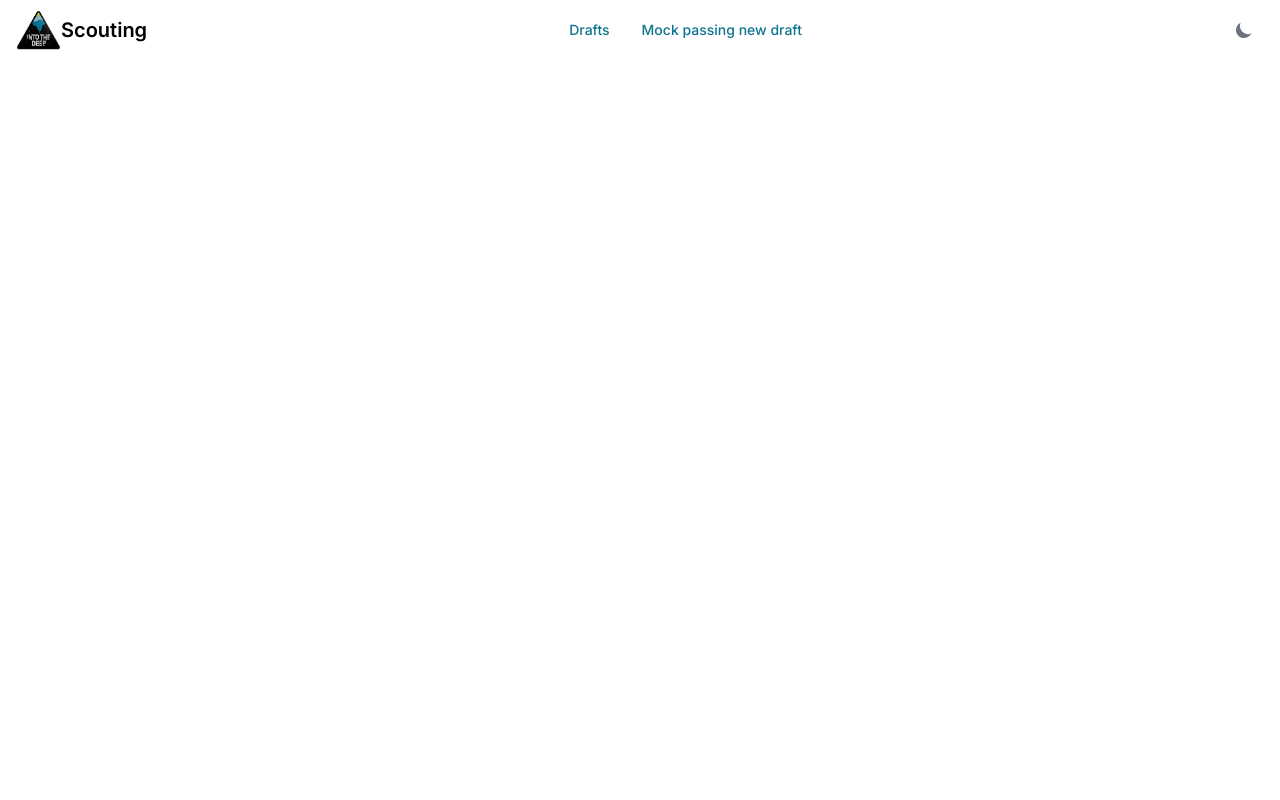
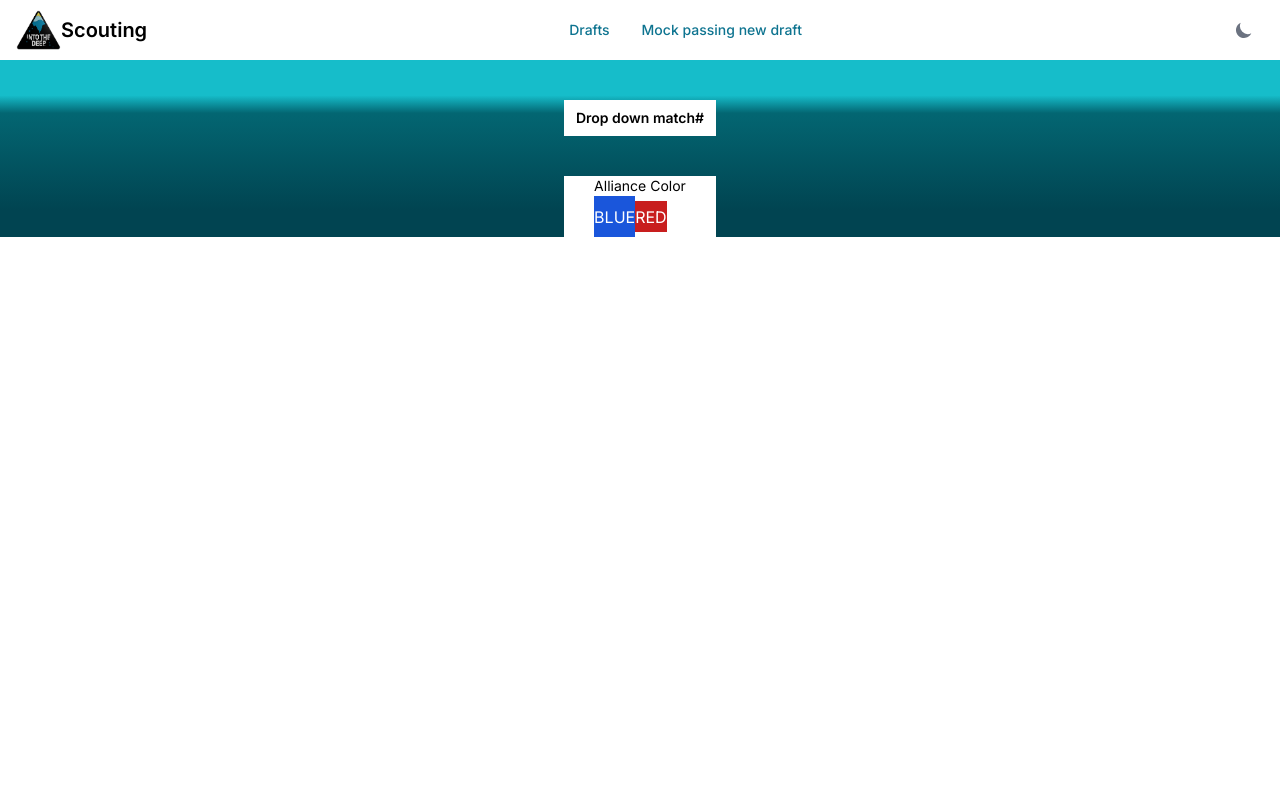
Before and after one commit to XBOT-FTC/FTC-Scouting-App, a Next.js app: page /allianceselection in a window 1280 px wide. Shown: the top 800 px of the page. Built offline with nearby package versions, Linux system fonts and the light colour scheme.

Commit message:
alliance selection work in progress

```diff
--- a/app/allianceselection/page.tsx
+++ b/app/allianceselection/page.tsx
@@ -1,8 +1,32 @@
 "use client";
 import { Modal } from "flowbite-react";
 import { useState } from "react";
-export default function Draft() {
-  const [openImport, setOpenImport] = useState<boolean>(false);
 
-  return <></>;
+export default function Home() {
+  return (
+    <div className="grid justify-center bg-gradient-to-b from-teal-400 from-20% via-teal-700 via-30% to-teal-900 to-85% text-white">
+      <div>
+        <button
+          type="button"
+          className="mt-10 inline-flex w-full justify-center bg-white px-3 py-2 text-sm font-semibold text-black hover:bg-gray-100"
+        >
+          Drop down match#
+        </button>
+      </div>
+
+      <div className="mt-10 box-content grid justify-center border-black bg-white">
+        <div className="grid justify-center text-sm text-black">
+          <p>Alliance Color</p>
+        </div>
+        <div className="gap-x-1.5 justify-self-start bg-transparent">
+          <button className="aspect-square bg-blue-700 text-center text-white">
+            BLUE
+          </button>
+          <button className="aspect-square bg-red-700 text-center text-white">
+            RED
+          </button>
+        </div>
+      </div>
+    </div>
+  );
 }
--- a/app/page.tsx
+++ b/app/page.tsx
@@ -13,7 +13,7 @@ export default function Home() {
           alt="Picture of logo"
         />
       </div>
-      <div className="box-content border-black bg-white p-10">
+      <div className="mt-5 box-content border-2 border-black bg-white p-5">
         <div className="mb-10 grid justify-center text-2xl text-black">
           <p>
             <b>Welcome</b>
@@ -28,7 +28,7 @@ export default function Home() {
               </p>
             </div>
             <input type="text" placeholder="Name" required></input>
-            <div className="m-20 grid justify-center rounded-lg bg-blue-400 box-decoration-slice p-3 text-white">
+            <div className="m-20 grid justify-center rounded-sm bg-blue-400 box-decoration-slice p-3 text-white hover:bg-blue-800">
               <Link href={"/allianceselection"}>
                 <button type="submit">Next</button>
               </Link>
```
